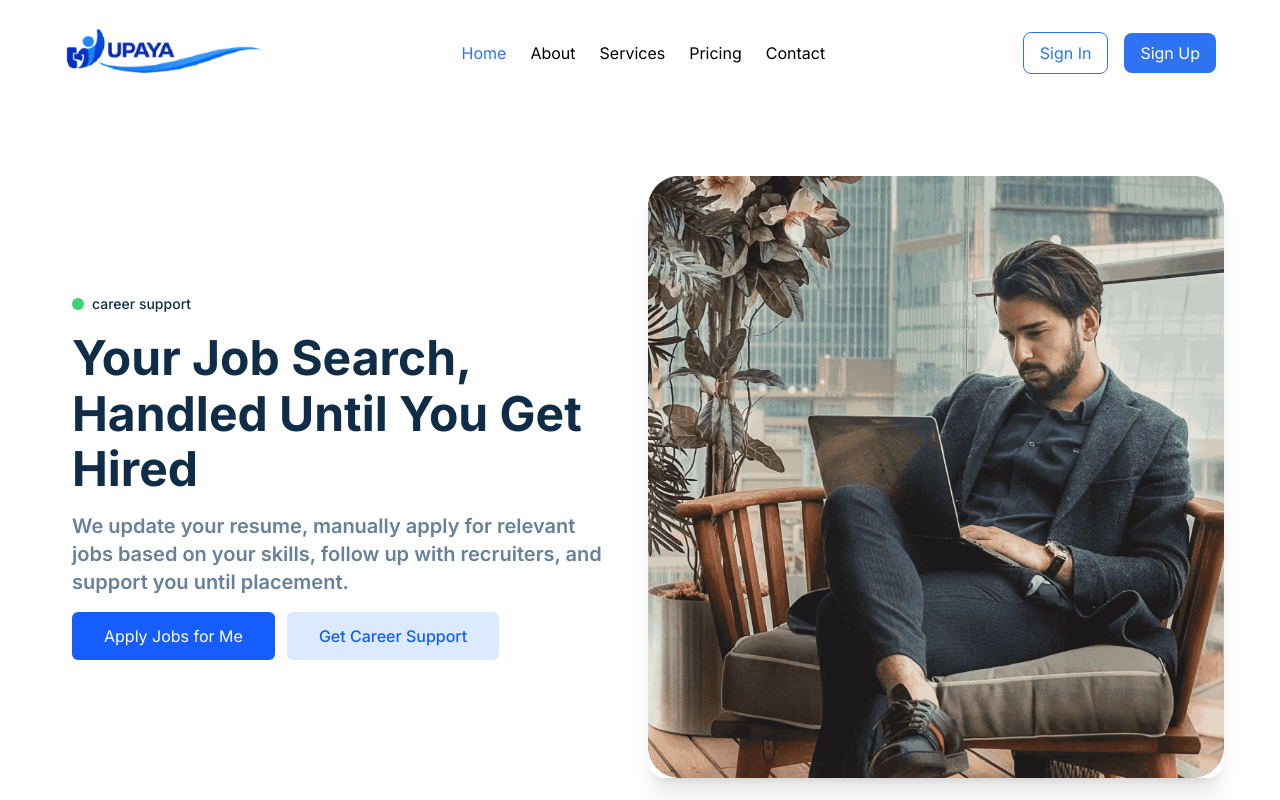
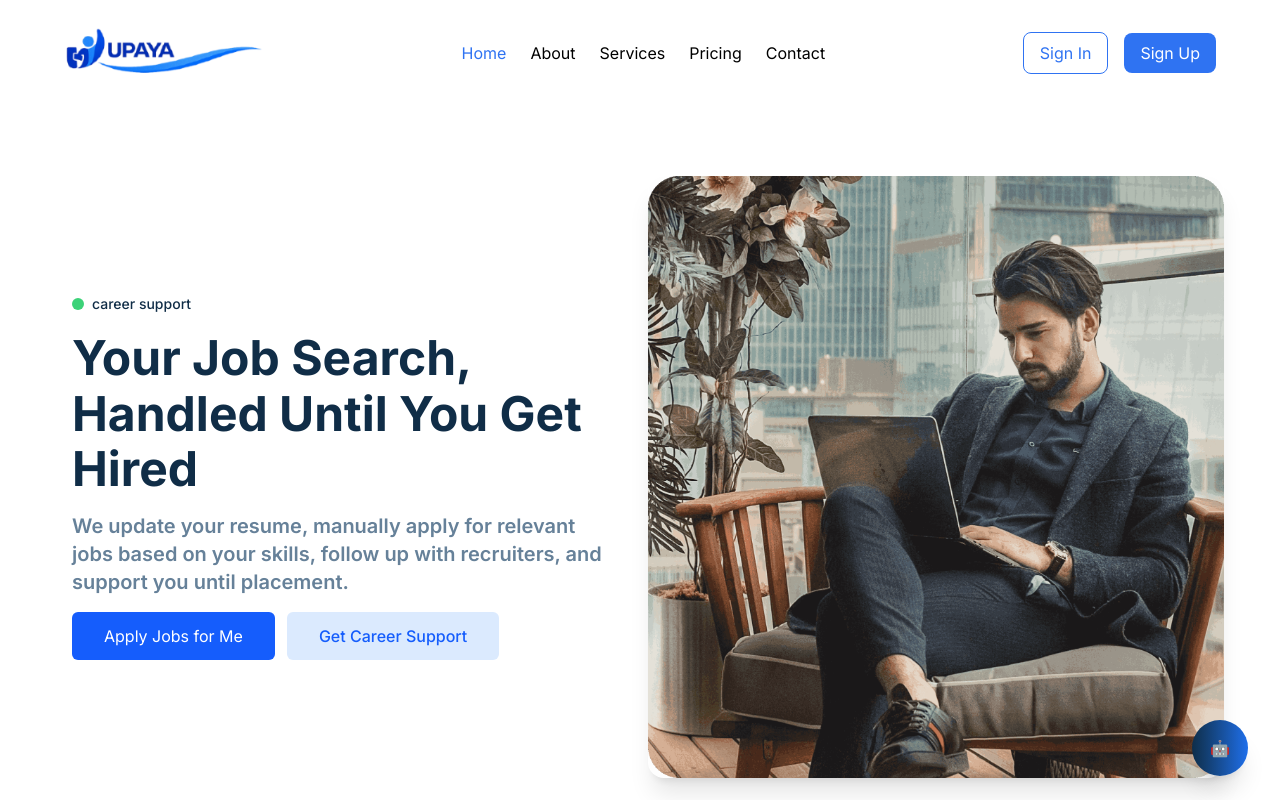
Before and after one commit to veerag340-cell/upaya, a Next.js app in the folder package/: page / in a window 1280 px wide. Shown: the top 800 px of the page. Built offline with nearby package versions, Linux system fonts and the light colour scheme.

Commit message:
uncommented

```diff
--- a/package/src/app/layout.tsx
+++ b/package/src/app/layout.tsx
@@ -39,7 +39,7 @@ export default function RootLayout({
 
               {/* Floating Widgets */}
               <ScrollToTop />
-              {/* <ChatBot /> ✅ NEW CHATBOT ADDED */}
+              <ChatBot /> ✅ NEW CHATBOT ADDED
 
             </ThemeProvider>
           </SessionProviderComp>
```
